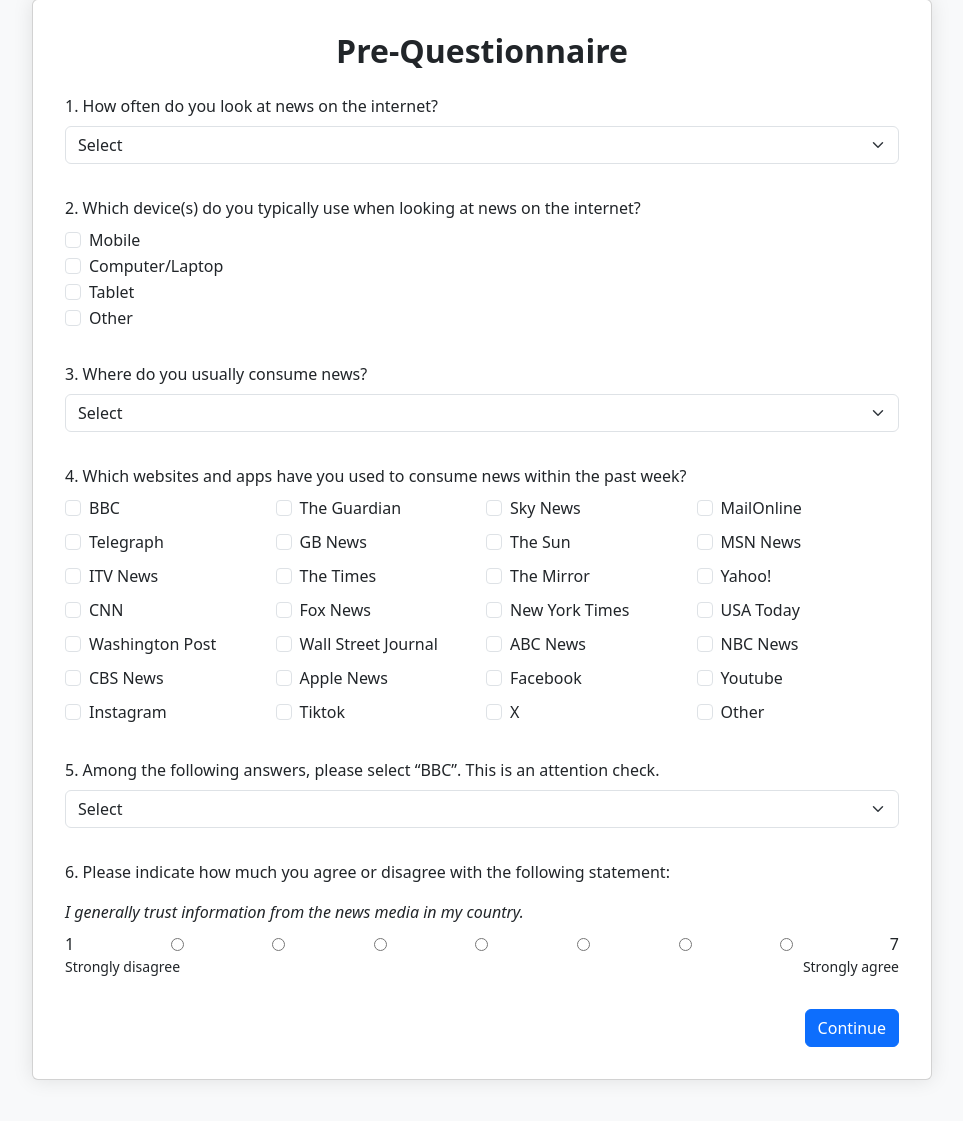
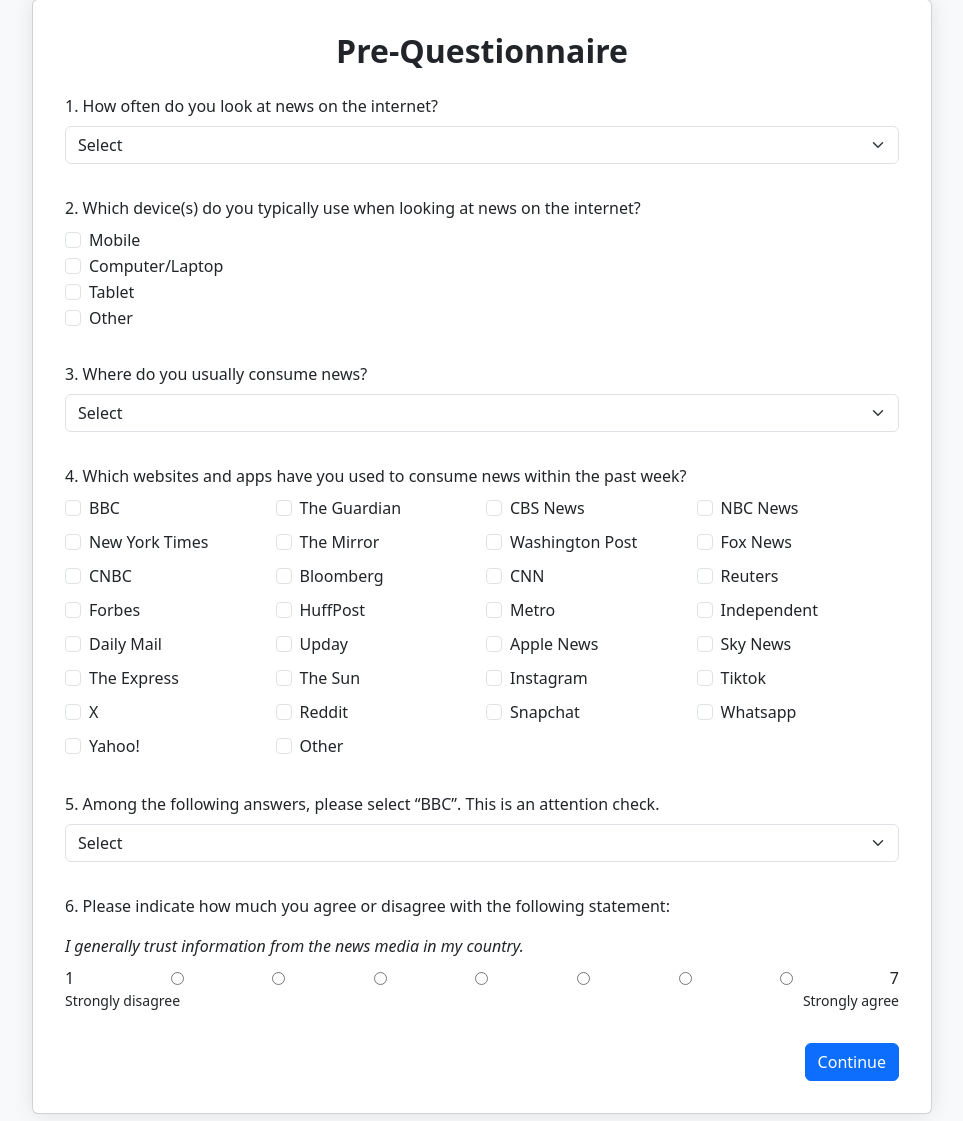
Before and after one commit to YelyzavetaLysova/Label_Study_Prototype, a Flask app: page /pre-questionnaire in a window 1280 px wide. Shown: the part 49-1170 px from the top of the page, without its empty margins (158-1121 px from the left). Before the commit the page ends 1129 px from the top, so only its background shows below. Run offline with Flask 3, Linux system fonts and the light colour scheme; the visitor is signed in with stand-in values (Sample User, id 1); some libraries are stand-ins or nearby versions.

Commit message:
Revert "updated list of news sources in pre-questionnaire"
This reverts commit 222a9cf700b96bb71f6810bf122c3cf3b3ee473a.

```diff
--- a/templates/pre_questionnaire.html
+++ b/templates/pre_questionnaire.html
@@ -298,33 +298,33 @@
               <!-- Start of checkbox items -->
               <div class="col"><div class="form-check"><input class="form-check-input" type="checkbox" name="news_sources" value="BBC" id="sourceBBC"><label class="form-check-label" for="sourceBBC">BBC</label></div></div>
               <div class="col"><div class="form-check"><input class="form-check-input" type="checkbox" name="news_sources" value="TheGuardian" id="sourceGuardian"><label class="form-check-label" for="sourceGuardian">The Guardian</label></div></div>
+              <div class="col"><div class="form-check"><input class="form-check-input" type="checkbox" name="news_sources" value="CBSNews" id="sourceCBS"><label class="form-check-label" for="sourceCBS">CBS News</label></div></div>
+              <div class="col"><div class="form-check"><input class="form-check-input" type="checkbox" name="news_sources" value="NBCNews" id="sourceNBC"><label class="form-check-label" for="sourceNBC">NBC News</label></div></div>
+              <div class="col"><div class="form-check"><input class="form-check-input" type="checkbox" name="news_sources" value="NewYorkTimes" id="sourceNYTimes"><label class="form-check-label" for="sourceNYTimes">New York Times</label></div></div>
+              <div class="col"><div class="form-check"><input class="form-check-input" type="checkbox" name="news_sources" value="TheMirror" id="sourceMirror"><label class="form-check-label" for="sourceMirror">The Mirror</label></div></div>
+              <div class="col"><div class="form-check"><input class="form-check-input" type="checkbox" name="news_sources" value="WashingtonPost" id="sourceWashingtonPost"><label class="form-check-label" for="sourceWashingtonPost">Washington Post</label></div></div>
+              <div class="col"><div class="form-check"><input class="form-check-input" type="checkbox" name="news_sources" value="FoxNews" id="sourceFoxNews"><label class="form-check-label" for="sourceFoxNews">Fox News</label></div></div>
+              <div class="col"><div class="form-check"><input class="form-check-input" type="checkbox" name="news_sources" value="CNBC" id="sourceCNBC"><label class="form-check-label" for="sourceCNBC">CNBC</label></div></div>
+              <div class="col"><div class="form-check"><input class="form-check-input" type="checkbox" name="news_sources" value="Bloomberg" id="sourceBloomberg"><label class="form-check-label" for="sourceBloomberg">Bloomberg</label></div></div>
+              <div class="col"><div class="form-check"><input class="form-check-input" type="checkbox" name="news_sources" value="CNN" id="sourceCNN"><label class="form-check-label" for="sourceCNN">CNN</label></div></div>
+              <div class="col"><div class="form-check"><input class="form-check-input" type="checkbox" name="news_sources" value="Reuters" id="sourceReuters"><label class="form-check-label" for="sourceReuters">Reuters</label></div></div>
+              <div class="col"><div class="form-check"><input class="form-check-input" type="checkbox" name="news_sources" value="Forbes" id="sourceForbes"><label class="form-check-label" for="sourceForbes">Forbes</label></div></div>
+              <div class="col"><div class="form-check"><input class="form-check-input" type="checkbox" name="news_sources" value="HuffPost" id="sourceHuffPost"><label class="form-check-label" for="sourceHuffPost">HuffPost</label></div></div>
+              <div class="col"><div class="form-check"><input class="form-check-input" type="checkbox" name="news_sources" value="Metro" id="sourceMetro"><label class="form-check-label" for="sourceMetro">Metro</label></div></div>
+              <div class="col"><div class="form-check"><input class="form-check-input" type="checkbox" name="news_sources" value="Independent" id="sourceIndependent"><label class="form-check-label" for="sourceIndependent">Independent</label></div></div>
+              <div class="col"><div class="form-check"><input class="form-check-input" type="checkbox" name="news_sources" value="DailyMail" id="sourceDailyMail"><label class="form-check-label" for="sourceDailyMail">Daily Mail</label></div></div>
+              <div class="col"><div class="form-check"><input class="form-check-input" type="checkbox" name="news_sources" value="Upday" id="sourceUpday"><label class="form-check-label" for="sourceUpday">Upday</label></div></div>
+              <div class="col"><div class="form-check"><input class="form-check-input" type="checkbox" name="news_sources" value="AppleNews" id="sourceAppleNews"><label class="form-check-label" for="sourceAppleNews">Apple News</label></div></div>
               <div class="col"><div class="form-check"><input class="form-check-input" type="checkbox" name="news_sources" value="SkyNews" id="sourceSkyNews"><label class="form-check-label" for="sourceSkyNews">Sky News</label></div></div>
-              <div class="col"><div class="form-check"><input class="form-check-input" type="checkbox" name="news_sources" value="MailOnline" id="sourceMailOnline"><label class="form-check-label" for="sourceMailOnline">MailOnline</label></div></div>
-              <div class="col"><div class="form-check"><input class="form-check-input" type="checkbox" name="news_sources" value="Telegraph" id="sourceTelegraph"><label class="form-check-label" for="sourceTelegraph">Telegraph</label></div></div>
-              <div class="col"><div class="form-check"><input class="form-check-input" type="checkbox" name="news_sources" value="sourceGBNews" id="sourceGBNews"><label class="form-check-label" for="sourceGBNews">GB News</label></div></div>
+              <div class="col"><div class="form-check"><input class="form-check-input" type="checkbox" name="news_sources" value="TheExpress" id="sourceExpress"><label class="form-check-label" for="sourceExpress">The Express</label></div></div>
               <div class="col"><div class="form-check"><input class="form-check-input" type="checkbox" name="news_sources" value="TheSun" id="sourceSun"><label class="form-check-label" for="sourceSun">The Sun</label></div></div>
-              <div class="col"><div class="form-check"><input class="form-check-input" type="checkbox" name="news_sources" value="MSNNews" id="sourceMSNNews"><label class="form-check-label" for="sourceMSNNews">MSN News</label></div></div>
-              <div class="col"><div class="form-check"><input class="form-check-input" type="checkbox" name="news_sources" value="ITVNews" id="sourceITV"><label class="form-check-label" for="sourceITV">ITV News</label></div></div>
-              <div class="col"><div class="form-check"><input class="form-check-input" type="checkbox" name="news_sources" value="TheTimes" id="sourceTimes"><label class="form-check-label" for="sourceTimes">The Times</label></div></div>
-              <div class="col"><div class="form-check"><input class="form-check-input" type="checkbox" name="news_sources" value="TheMirror" id="sourceMirror"><label class="form-check-label" for="sourceMirror">The Mirror</label></div></div>
-              <div class="col"><div class="form-check"><input class="form-check-input" type="checkbox" name="news_sources" value="Yahoo" id="sourceYahoo"><label class="form-check-label" for="sourceYahoo">Yahoo!</label></div></div>
-
-              <div class="col"><div class="form-check"><input class="form-check-input" type="checkbox" name="news_sources" value="CNN" id="sourceCNN"><label class="form-check-label" for="sourceCNN">CNN</label></div></div>
-              <div class="col"><div class="form-check"><input class="form-check-input" type="checkbox" name="news_sources" value="FoxNews" id="sourceFoxNews"><label class="form-check-label" for="sourceFoxNews">Fox News</label></div></div>
-              <div class="col"><div class="form-check"><input class="form-check-input" type="checkbox" name="news_sources" value="NewYorkTimes" id="sourceNYTimes"><label class="form-check-label" for="sourceNYTimes">New York Times</label></div></div>
-              <div class="col"><div class="form-check"><input class="form-check-input" type="checkbox" name="news_sources" value="USAToday" id="sourceUSAToday"><label class="form-check-label" for="sourceUSAToday">USA Today</label></div></div>
-              <div class="col"><div class="form-check"><input class="form-check-input" type="checkbox" name="news_sources" value="WashingtonPost" id="sourceWashingtonPost"><label class="form-check-label" for="sourceWashingtonPost">Washington Post</label></div></div>
-              <div class="col"><div class="form-check"><input class="form-check-input" type="checkbox" name="news_sources" value="WallStreetJournal" id="sourceWallStreetJournal"><label class="form-check-label" for="sourceWallStreetJournal">Wall Street Journal</label></div></div>
-              <div class="col"><div class="form-check"><input class="form-check-input" type="checkbox" name="news_sources" value="ABCNews" id="sourceABCNews"><label class="form-check-label" for="sourceABCNews">ABC News</label></div></div>
-              <div class="col"><div class="form-check"><input class="form-check-input" type="checkbox" name="news_sources" value="NBCNews" id="sourceNBC"><label class="form-check-label" for="sourceNBC">NBC News</label></div></div>
-              <div class="col"><div class="form-check"><input class="form-check-input" type="checkbox" name="news_sources" value="CBSNews" id="sourceCBS"><label class="form-check-label" for="sourceCBS">CBS News</label></div></div>
-
-              <div class="col"><div class="form-check"><input class="form-check-input" type="checkbox" name="news_sources" value="AppleNews" id="sourceAppleNews"><label class="form-check-label" for="sourceAppleNews">Apple News</label></div></div>
-              <div class="col"><div class="form-check"><input class="form-check-input" type="checkbox" name="news_sources" value="Facebook" id="sourceFacebook"><label class="form-check-label" for="sourceFacebook">Facebook</label></div></div>
-              <div class="col"><div class="form-check"><input class="form-check-input" type="checkbox" name="news_sources" value="Youtube" id="sourceYoutube"><label class="form-check-label" for="sourceYoutube">Youtube</label></div></div>
               <div class="col"><div class="form-check"><input class="form-check-input" type="checkbox" name="news_sources" value="Instagram" id="sourceInstagram"><label class="form-check-label" for="sourceInstagram">Instagram</label></div></div>
               <div class="col"><div class="form-check"><input class="form-check-input" type="checkbox" name="news_sources" value="Tiktok" id="sourceTiktok"><label class="form-check-label" for="sourceTiktok">Tiktok</label></div></div>
               <div class="col"><div class="form-check"><input class="form-check-input" type="checkbox" name="news_sources" value="X" id="sourceX"><label class="form-check-label" for="sourceX">X</label></div></div>
+              <div class="col"><div class="form-check"><input class="form-check-input" type="checkbox" name="news_sources" value="Reddit" id="sourceReddit"><label class="form-check-label" for="sourceReddit">Reddit</label></div></div>
+              <div class="col"><div class="form-check"><input class="form-check-input" type="checkbox" name="news_sources" value="Snapchat" id="sourceSnapchat"><label class="form-check-label" for="sourceSnapchat">Snapchat</label></div></div>
+              <div class="col"><div class="form-check"><input class="form-check-input" type="checkbox" name="news_sources" value="Whatsapp" id="sourceWhatsapp"><label class="form-check-label" for="sourceWhatsapp">Whatsapp</label></div></div>
+              <div class="col"><div class="form-check"><input class="form-check-input" type="checkbox" name="news_sources" value="Yahoo" id="sourceYahoo"><label class="form-check-label" for="sourceYahoo">Yahoo!</label></div></div>
 
               <!-- Other option -->
               <div class="col">
```
